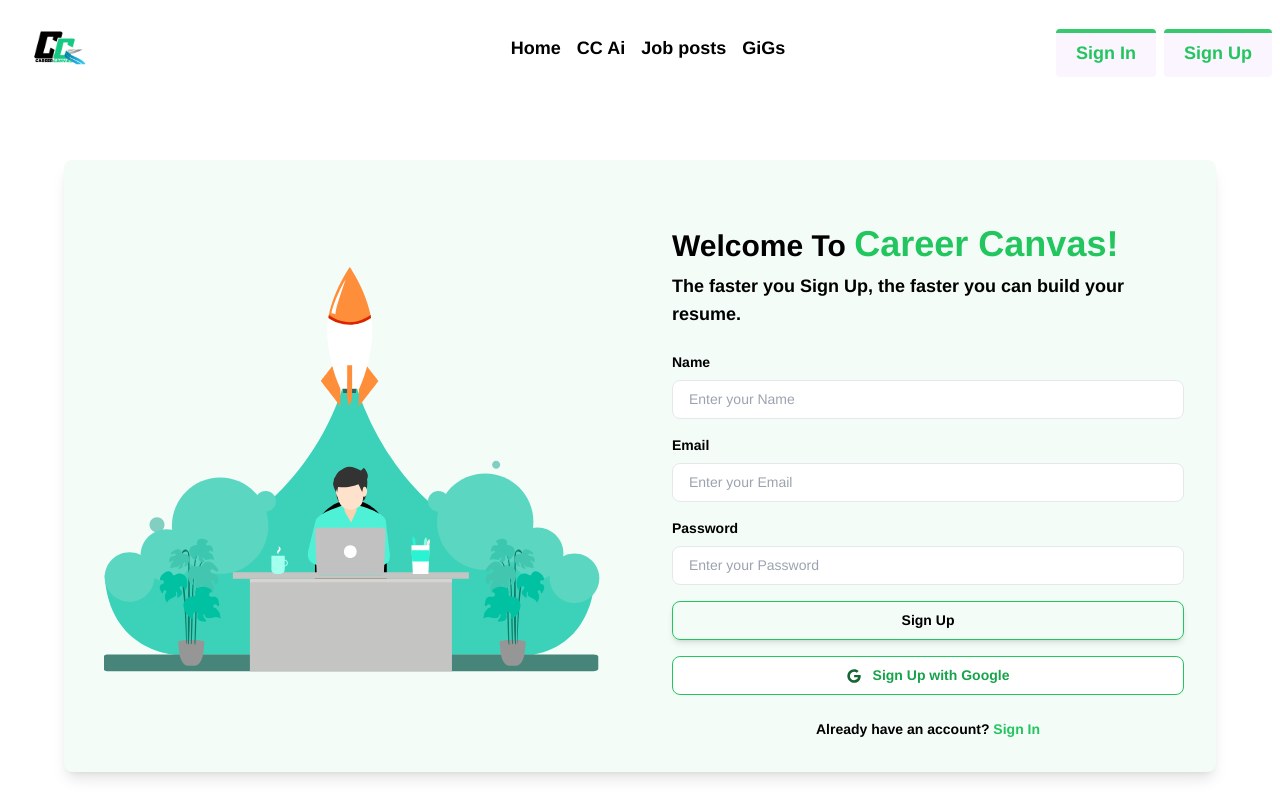
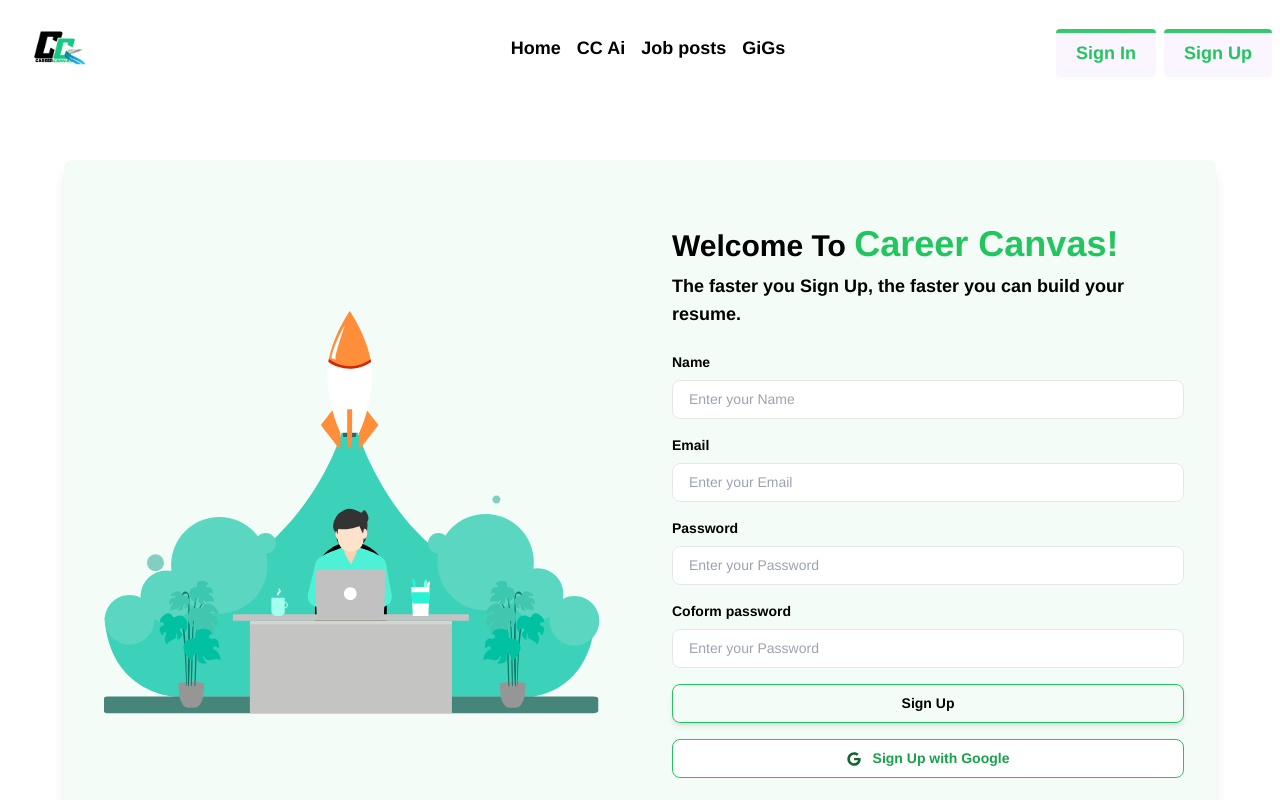
Before and after one commit to RakibHassanSoft/career-canvas-client, a React (Vite) app: page /signup in a window 1280 px wide. Shown: the top 800 px of the page. Built offline with nearby package versions, Linux system fonts and the light colour scheme; no server answers.

Commit message:
CC conform password is added

```diff
--- a/src/Components/Pages/SignUp/SignUp.jsx
+++ b/src/Components/Pages/SignUp/SignUp.jsx
@@ -38,9 +38,12 @@
 
     const email = e.target.email.value;
     const pass = e.target.pass.value;
+    const Cpass = e.target.Cpass.value;
     const name = e.target.name.value;
     const role = 'admin'
-
+    if(pass !==Cpass) {
+      return toast.error("Give same password");
+    }
     if (!validatePassword(pass)) return;
 
     setLoading(true);
@@ -116,6 +119,17 @@
                 className="w-full px-4 py-2 border rounded-lg text-gray-700 focus:outline-none focus:border-green-500"
               />
             </div>
+            <div className="mb-4 animate__animated animate__lightSpeedInRight">
+              <label className="block text-sm font-bold mb-2" htmlFor="password">Coform password</label>
+              <input
+                type="password"
+                id="Cpassword"
+                name="Cpass"
+                required
+                placeholder="Enter your Password"
+                className="w-full px-4 py-2 border rounded-lg text-gray-700 focus:outline-none focus:border-green-500"
+              />
+            </div>
 
             <button
               type="submit"
```
